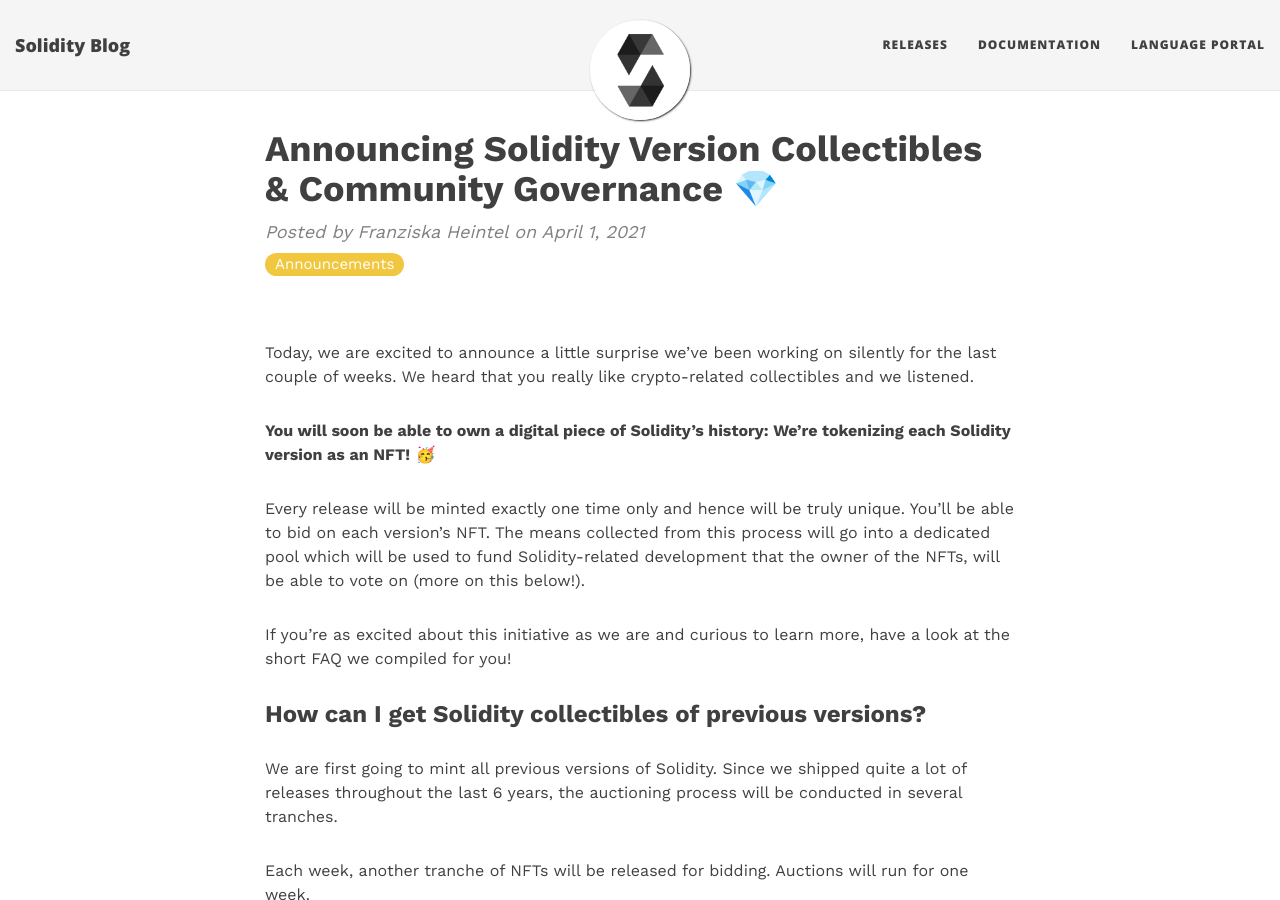
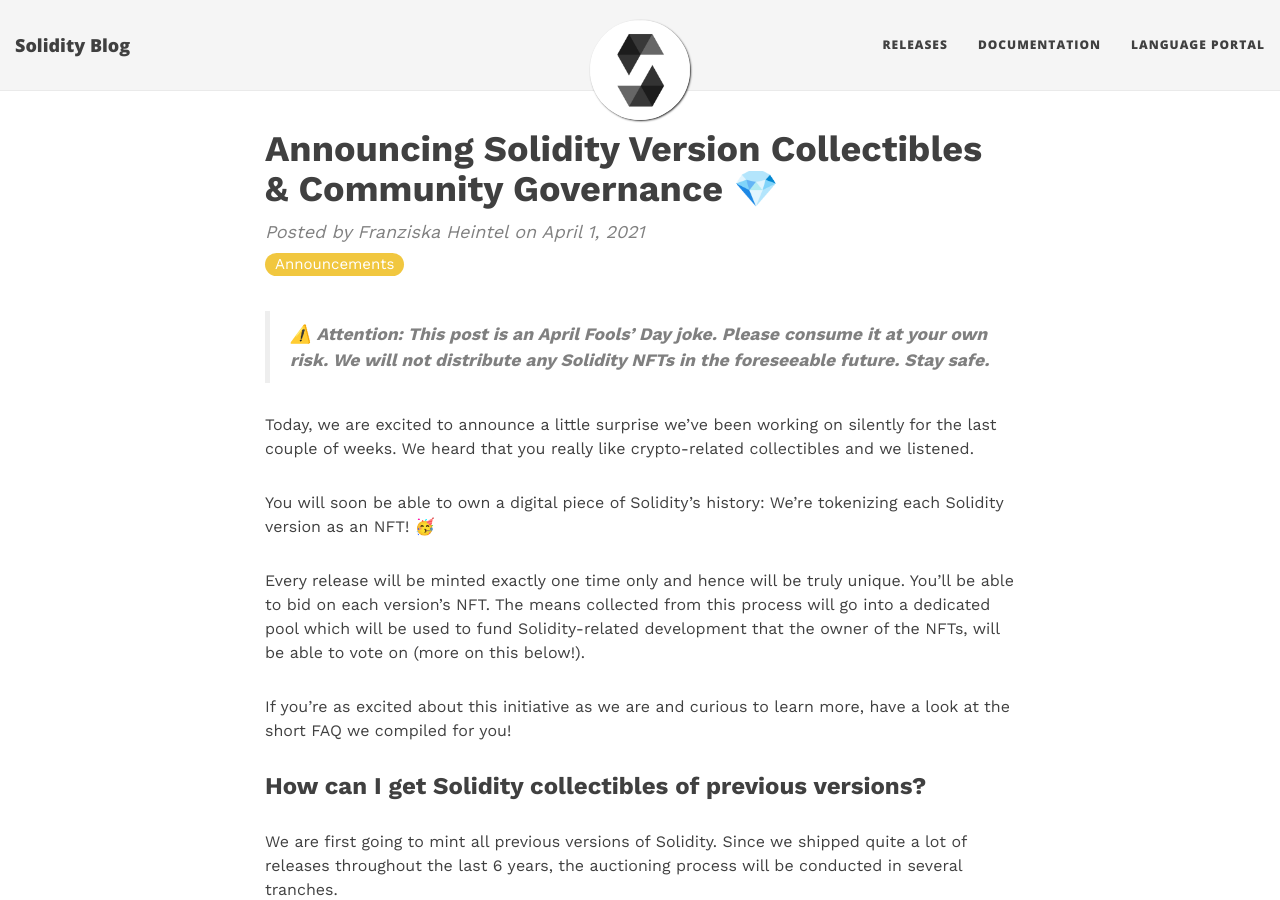
Before and after one commit to krismark930/solidity-blog, a Jekyll site: the page built from _posts/2021-04-01-announcing-solidity-collectibles.md, in a window 1280 px wide and 900 px high. Built offline with Jekyll 4.4.1, drawn with Linux system fonts in a browser that asks for light colours.

Commit message:
Adding April Fools' Day joke disclaimer

```diff
--- a/_posts/2021-04-01-announcing-solidity-collectibles.md
+++ b/_posts/2021-04-01-announcing-solidity-collectibles.md
@@ -7,9 +7,11 @@ author: Franziska Heintel
 category: Announcements
 ---
 
+> **⚠️ Attention: This post is an April Fools' Day joke. Please consume it at your own risk. We will not distribute any Solidity  NFTs in the foreseeable future. Stay safe.**
+
 Today, we are excited to announce a little surprise we’ve been working on silently for the last couple of weeks. We heard that you really like crypto-related collectibles and we listened.
 
-**You will soon be able to own a digital piece of Solidity’s history: We’re tokenizing each Solidity version as an NFT!** 🥳
+You will soon be able to own a digital piece of Solidity’s history: We’re tokenizing each Solidity version as an NFT! 🥳
 
 Every release will be minted exactly one time only and hence will be truly unique. You’ll be able to bid on each version’s NFT. The means collected from this process will go into a dedicated pool which will be used to fund Solidity-related development that the owner of the NFTs, will be able to vote on (more on this below!).
 
```
